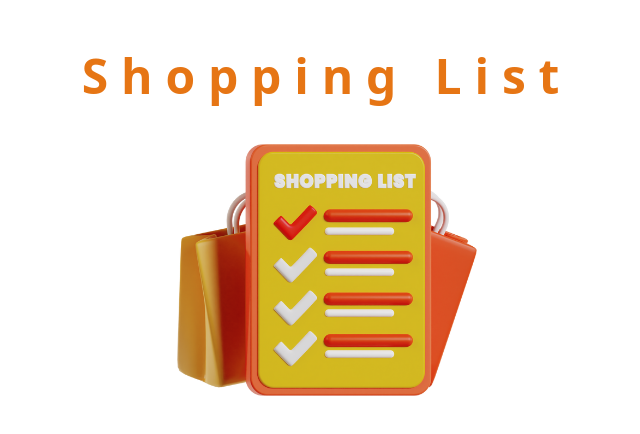
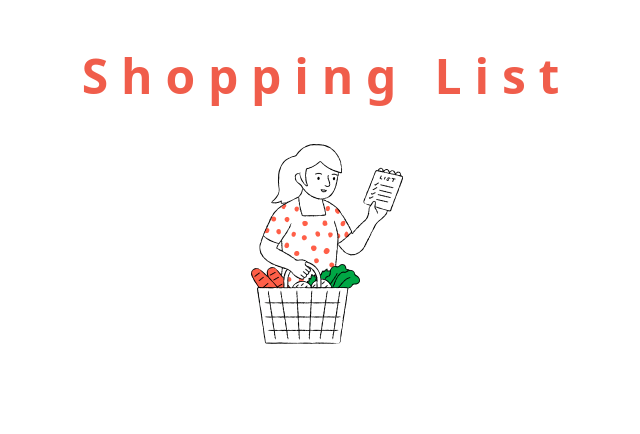
Before and after one commit to HM-Tanjil9/Shopping-List, a React (Vite) app: page / in a window 1280 px wide. Shown: the top 434 px of the page, without its empty margins (313-953 px from the left). Built offline with nearby package versions, Linux system fonts and the light colour scheme.

Commit message:
Added header images

```diff
--- a/src/components/Header/Header.css
+++ b/src/components/Header/Header.css
@@ -12,7 +12,8 @@
 }
 .header-image-wrapper {
   width: 300px;
-  height: 300px;
+  height: 100%;
+  text-align: center;
 }
 .header-image {
   max-width: 100%;
--- a/src/components/Header/Header.jsx
+++ b/src/components/Header/Header.jsx
@@ -1,4 +1,4 @@
-import headerImage from '../../assets/shoppingList.png';
+import headerImage from '../../assets/list.png'
 import './Header.css';
 function Header() {
   return (
@@ -7,6 +7,7 @@ function Header() {
         <h1 className='header-text'>Shopping List</h1>
         <div className="header-image-wrapper">
             <img className='header-image' src={headerImage} alt="shopping-list" />
+
         </div>
     </div>
   )
--- a/src/index.css
+++ b/src/index.css
@@ -3,12 +3,14 @@
   line-height: 1.5;
   font-weight: 400;
 
-  color: rgba(255, 255, 255, 0.87);
+  color-scheme: light;
+  /* color: rgba(255, 255, 255, 0.87); */
+  /* background-color: #242424; */
 
   font-synthesis: none;
   text-rendering: optimizeLegibility;
   -webkit-font-smoothing: antialiased;
   -moz-osx-font-smoothing: grayscale;
 
-  --deep-orange: #E67514
+  --deep-orange: #f05d4b;
 }
```
Also changed, not shown: src/assets/list.png (added), src/assets/shoppingList.png (deleted).
